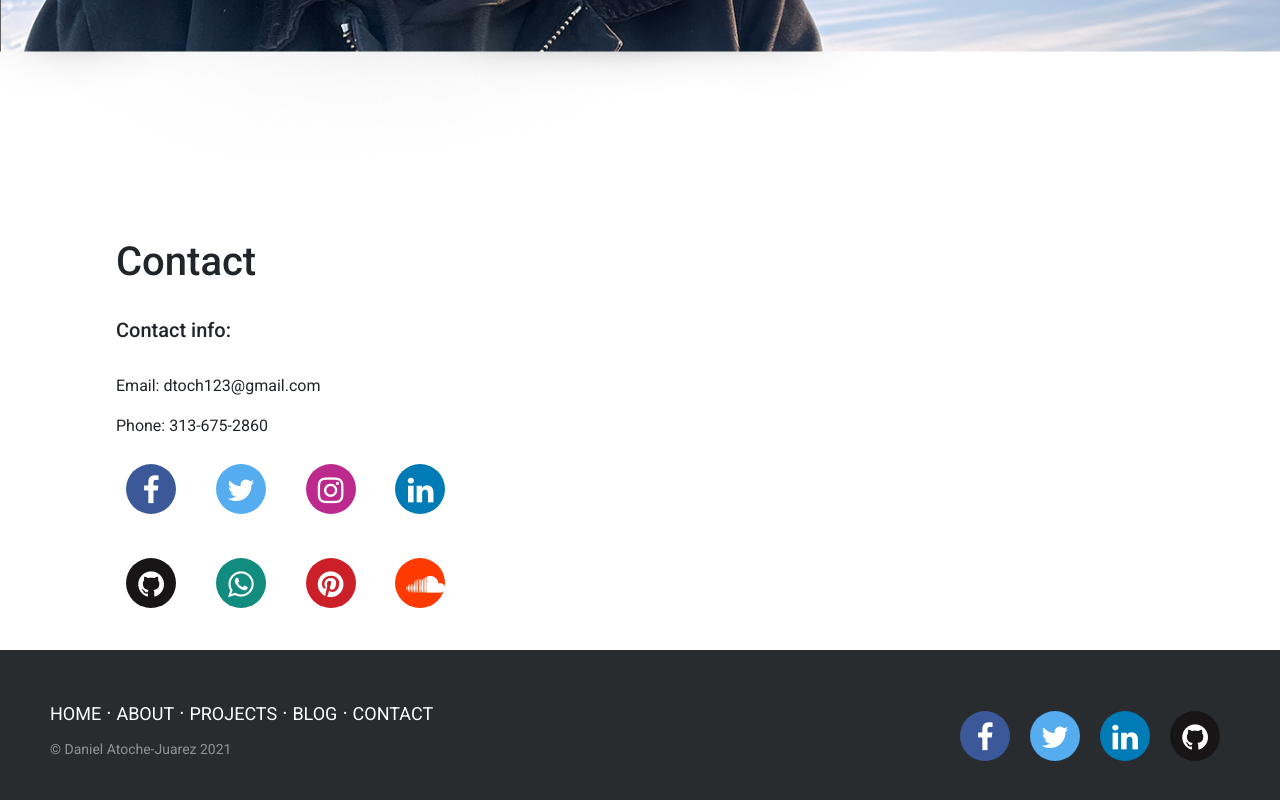
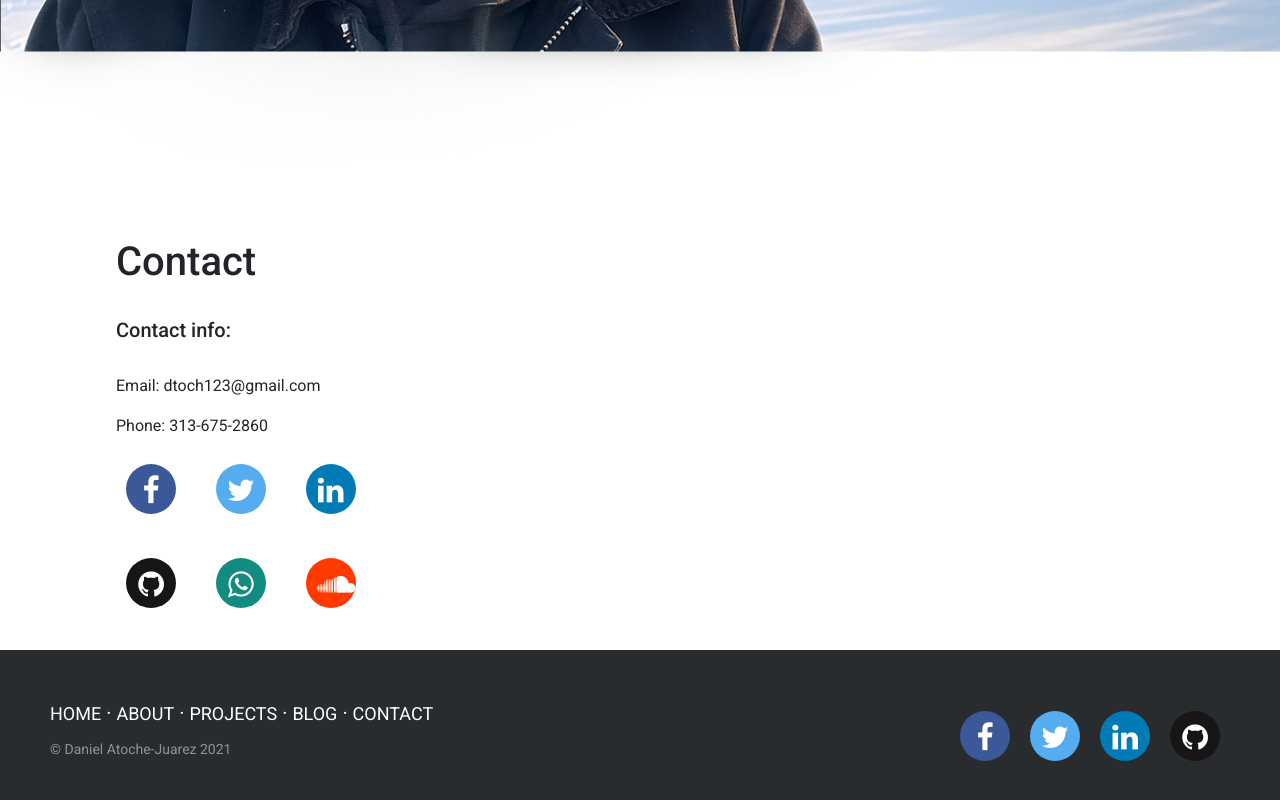
Before and after one commit to datoche-juarez/personal-site, a React (Create React App) app: page /contact in a window 1280 px wide. Shown: the part 412-1212 px from the top of the page. Built offline with nearby package versions, Linux system fonts and the light colour scheme.

Commit message:
Added WhatsApp and Sound Cloud. Got rid of Instagram and Pinterest...

```diff
--- a/src/Contact.jsx
+++ b/src/Contact.jsx
@@ -26,11 +26,14 @@ const Contact = () => (
         <Col xs={1}>
           <a href="https://twitter.com/dee_jaurez" class="fa fa-twitter"></a>
         </Col>
+        {/* <Col xs={1}>
+          <a href="#" class="fa fa-instagram"></a>
+        </Col> */}
         <Col xs={1}>
-          <a href="#" class="fa fa-instagram"></a>
-        </Col>
-        <Col xs={1}>
-          <a href="#" class="fa fa-linkedin"></a>
+          <a
+            href="https://www.linkedin.com/in/daniel-atoche-juarez-7272a3233/"
+            class="fa fa-linkedin"
+          ></a>
         </Col>
       </Row>
       <br></br>
@@ -39,13 +42,13 @@ const Contact = () => (
           <a href="https://github.com/datoche-juarez/" class="fa fa-github"></a>
         </Col>
         <Col xs={1}>
-          <a href="#" class="fa fa-whatsapp"></a>
+          <a href="https://wa.me/13136752860" class="fa fa-whatsapp"></a>
         </Col>
+        {/* <Col xs={1}>
+          <a href="#" class="fa fa-pinterest"></a>
+        </Col> */}
         <Col xs={1}>
-          <a href="#" class="fa fa-pinterest"></a>
-        </Col>
-        <Col xs={1}>
-          <a href="#" class="fa fa-soundcloud"></a>
+          <a href="https://soundcloud.com/daniel-atoche-juarez" class="fa fa-soundcloud"></a>
         </Col>
       </Row>
     </Container>
```
